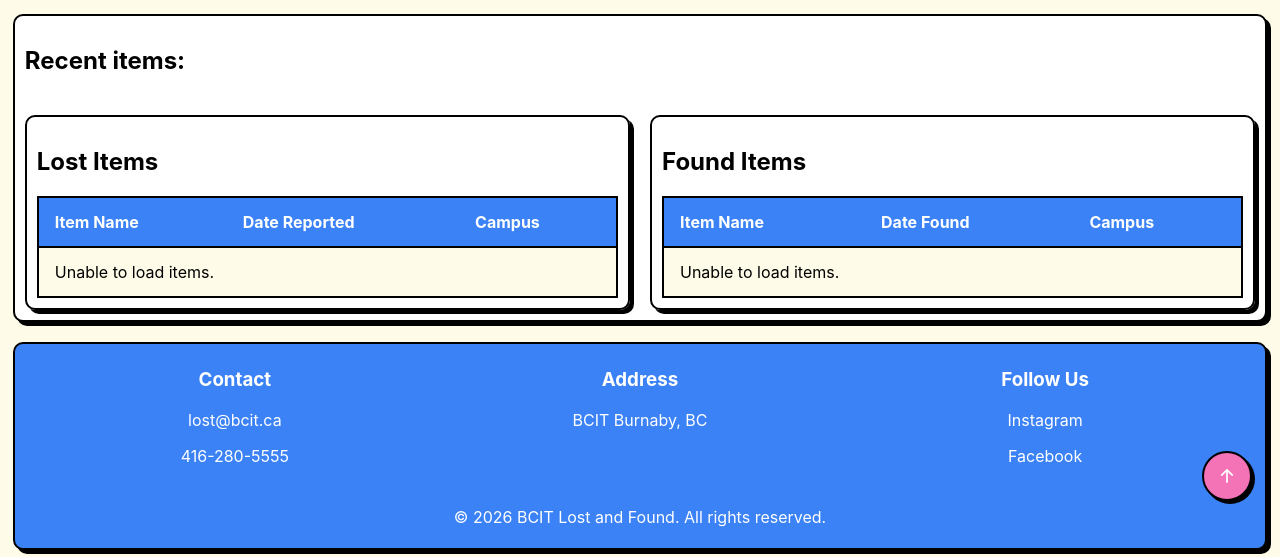
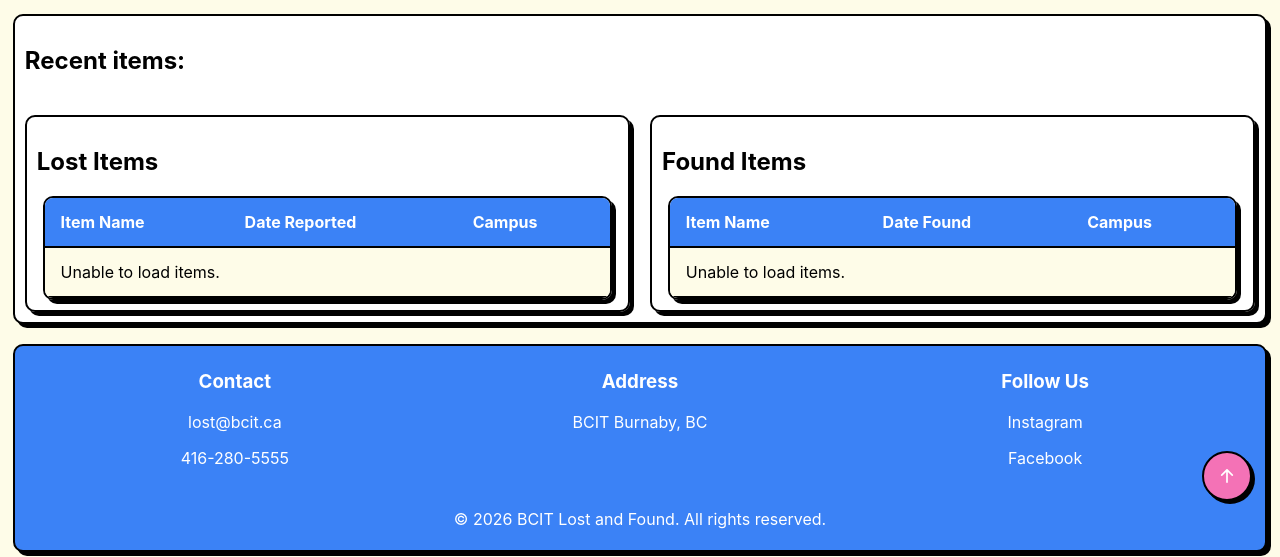
Before and after one commit to pauldidenko/ACIT_2911_Project, a website: page project_web/index.html in a window 1280 px wide. Shown: the part 279-836 px from the top of the page. Drawn offline with nearby package versions, Linux system fonts and the light colour scheme; no server answers; files whose address does not match are found by name.

Commit message:
update home body css

```diff
--- a/project_web/css_file/home_body.css
+++ b/project_web/css_file/home_body.css
@@ -77,10 +77,29 @@
 /* ========= Lost and Found items table ========= */
 .lost-table,
 .found-table {
-    width: 100%;
-    border-collapse: collapse;
+    width: 98%;
+    margin: 0 auto;
+    border-collapse: separate;
+    border-spacing: 0;
+
+    border: 2px solid black;
+    border-radius: 10px;
+    box-shadow: 4px 4px 0px 0px #000000;
+    overflow: hidden;
+}
+
+tbody tr:nth-child(odd) {
     background-color: #fefce8;
-    border: 2px solid black;
+}
+
+tbody tr:nth-child(even) {
+    background-color: #fff9d6;
+}
+
+.lost-items-list,
+.found-items-list {
+    display: flex;
+    justify-content: center;
 }
 
 .lost-table th,
```
